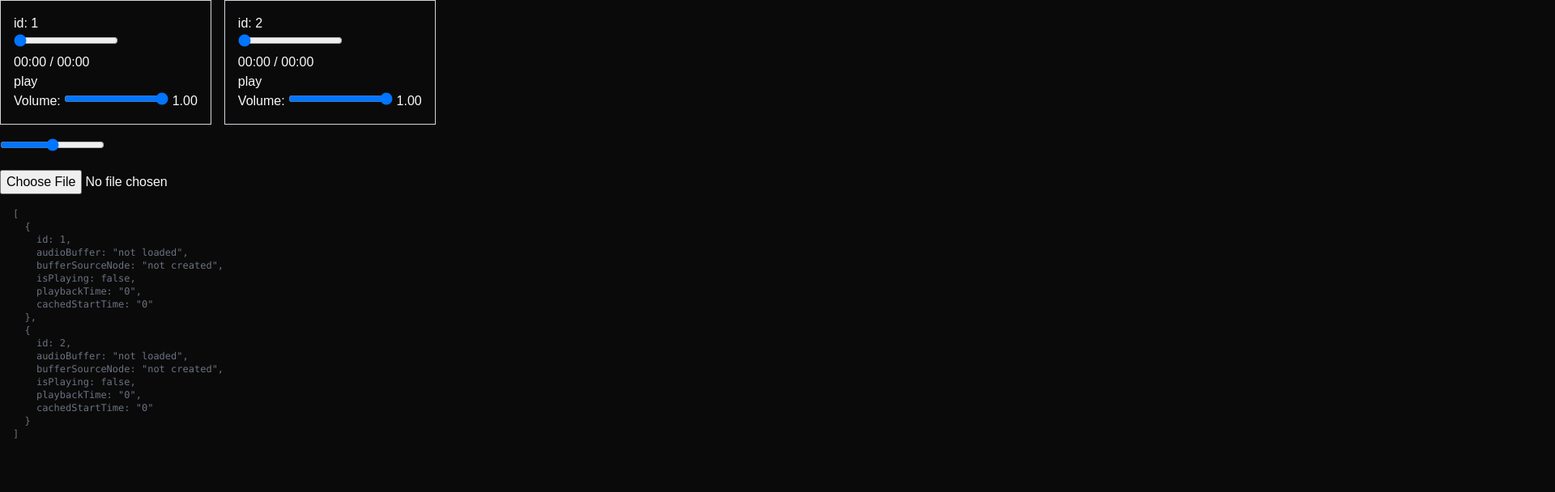
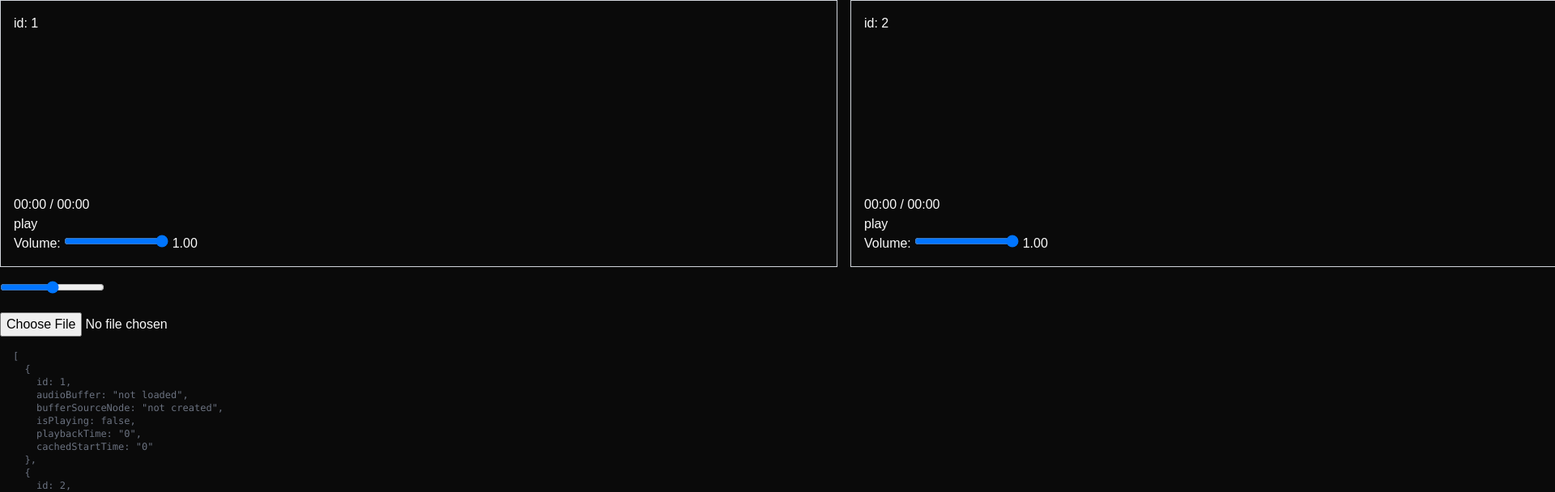
Before and after one commit to f-ffff-f/wdj, a Next.js app: page / in a window 1280 px wide. Shown: the top 608 px of the page at 81% size, 1920 px wide, since content can reach past the window. Built offline with nearby package versions, Linux system fonts and the light colour scheme.

Commit message:
feat: waveform playback, seeking

```diff
--- a/app/_components/DJController.tsx
+++ b/app/_components/DJController.tsx
@@ -4,6 +4,7 @@ import FileUploader from '@/app/_components/Vault/FileUploader'
 import List from '@/app/_components/Vault/List'
 import { audioManager } from '@/app/_lib/audioManagerSingleton'
 import { formatTimeUI } from '@/app/_lib/utils'
+import WaveformVisualizer from '@/app/_components/WaveformVisualizer'
 
 interface IDeckUI {
     id: number
@@ -73,11 +74,6 @@ export const DJController = () => {
         return () => cancelAnimationFrame(rafId)
     }, [])
 
-    const handleSeekChange = (deckId: number, e: React.ChangeEvent<HTMLInputElement>) => {
-        const newTime = Number(e.target.value)
-        audioManager.seekDeck(deckId, newTime)
-    }
-
     const handlePlayPauseToggle = (isPlaying: boolean, deckId: number) => {
         if (isPlaying) {
             audioManager.pauseDeck(deckId)
@@ -103,14 +99,7 @@ export const DJController = () => {
                     <div key={deckUI.id} className="border border-gray-300 p-4">
                         <h2>{`id: ${deckUI.id}`}</h2>
                         <div>
-                            <input
-                                type="range"
-                                min={0}
-                                max={deckUI.duration}
-                                step={0.01}
-                                value={deckUI.isSeeking ? deckUI.pausedTime : deckUI.currentTime}
-                                onChange={(e) => handleSeekChange(deckUI.id, e)}
-                            />
+                            <WaveformVisualizer deckId={deckUI.id} />
                             <div>
                                 {formatTimeUI(deckUI.currentTime)} /{' '}
                                 {Number.isFinite(deckUI.duration) ? formatTimeUI(deckUI.duration) : '∞'}
--- /dev/null
+++ b/app/_components/WaveformVisualizer.tsx
@@ -0,0 +1,132 @@
+import { audioManager } from '@/app/_lib/audioManagerSingleton'
+import React, { useRef, useEffect, useState, useCallback } from 'react'
+
+const Waveform = ({ deckId }: { deckId: number }) => {
+    const canvasRef = useRef<HTMLCanvasElement>(null)
+    const audioBuffer = audioManager.getAudioBuffer(deckId)
+    const currentTime = audioManager.getCurrentTime(deckId)
+
+    const [isDragging, setIsDragging] = useState(false)
+    const [dragX, setDragX] = useState<number | null>(null)
+
+    const drawWaveform = useCallback(() => {
+        if (!canvasRef.current || !audioBuffer) return
+
+        const canvas = canvasRef.current
+        const ctx = canvas.getContext('2d')
+        if (!ctx) return
+
+        const { width, height } = canvas
+        ctx.clearRect(0, 0, width, height)
+
+        // 채널 데이터 가져오기
+        const channelData = audioBuffer.getChannelData(0)
+        const step = Math.ceil(channelData.length / width)
+        const waveform = []
+
+        for (let i = 0; i < width; i++) {
+            const start = i * step
+            const end = Math.min(start + step, channelData.length)
+            let min = 1.0
+            let max = -1.0
+
+            for (let j = start; j < end; j++) {
+                const value = channelData[j]
+                if (value < min) min = value
+                if (value > max) max = value
+            }
+
+            waveform.push({ min, max })
+        }
+
+        // 파형 그리기
+        ctx.beginPath()
+        waveform.forEach((point, i) => {
+            const x = i
+            const yMin = (1 - point.min) * (height / 2)
+            const yMax = (1 - point.max) * (height / 2)
+
+            ctx.moveTo(x, yMin)
+            ctx.lineTo(x, yMax)
+        })
+        ctx.strokeStyle = 'blue'
+        ctx.stroke()
+    }, [audioBuffer])
+
+    const drawPlayhead = useCallback(() => {
+        const canvas = canvasRef.current
+        if (!canvas || !audioBuffer) return
+
+        const ctx = canvas.getContext('2d')
+        if (!ctx) return
+
+        const { width, height } = canvas
+        const duration = audioBuffer.duration
+
+        // x 좌표 계산 (currentTime 기반 또는 드래그 중이면 dragX 사용)
+        const x = isDragging && dragX !== null ? dragX : (currentTime / duration) * width
+
+        // 플레이 헤드 그리기
+        ctx.beginPath()
+        ctx.moveTo(x, 0)
+        ctx.lineTo(x, height)
+        ctx.strokeStyle = 'white'
+        ctx.lineWidth = 2
+        ctx.stroke()
+    }, [audioBuffer, currentTime, isDragging, dragX])
+
+    useEffect(() => {
+        drawWaveform()
+        drawPlayhead()
+    }, [audioBuffer, currentTime, isDragging, dragX, drawWaveform, drawPlayhead])
+
+    const handleMouseDown = (e: React.MouseEvent) => {
+        const canvas = canvasRef.current
+        if (!canvas) return
+
+        const rect = canvas.getBoundingClientRect()
+        const x = e.clientX - rect.left
+        setIsDragging(true)
+        setDragX(x)
+    }
+
+    const handleMouseMove = (e: React.MouseEvent) => {
+        if (!isDragging || !canvasRef.current || !audioBuffer) return
+        const duration = audioBuffer.duration
+
+        const rect = canvasRef.current.getBoundingClientRect()
+        const x = e.clientX - rect.left
+        const time = (x / rect.width) * duration
+
+        setDragX(x)
+        audioManager.seekDeck(deckId, time)
+    }
+
+    const handleMouseUp = () => {
+        if (!isDragging || !canvasRef.current || !audioBuffer) return
+
+        const canvas = canvasRef.current
+        const duration = audioBuffer.duration
+        const rect = canvas.getBoundingClientRect()
+        const x = dragX ?? 0
+        const time = (x / rect.width) * duration
+
+        setIsDragging(false)
+        setDragX(null)
+        audioManager.seekDeck(deckId, time)
+    }
+
+    return (
+        <canvas
+            ref={canvasRef}
+            width={1000}
+            height={200}
+            onMouseDown={handleMouseDown}
+            onMouseMove={handleMouseMove}
+            onMouseUp={handleMouseUp}
+            onMouseLeave={handleMouseUp} // 드래그 중 캔버스 벗어나도 정리
+        />
+    )
+}
+
+export default Waveform
```
